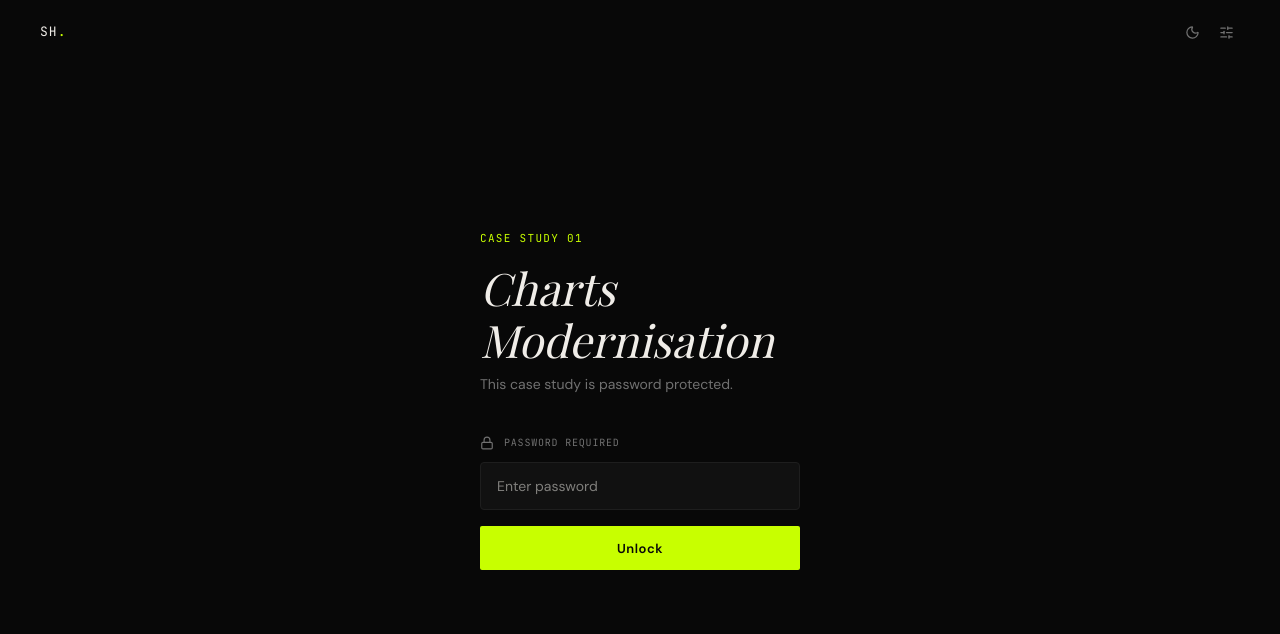
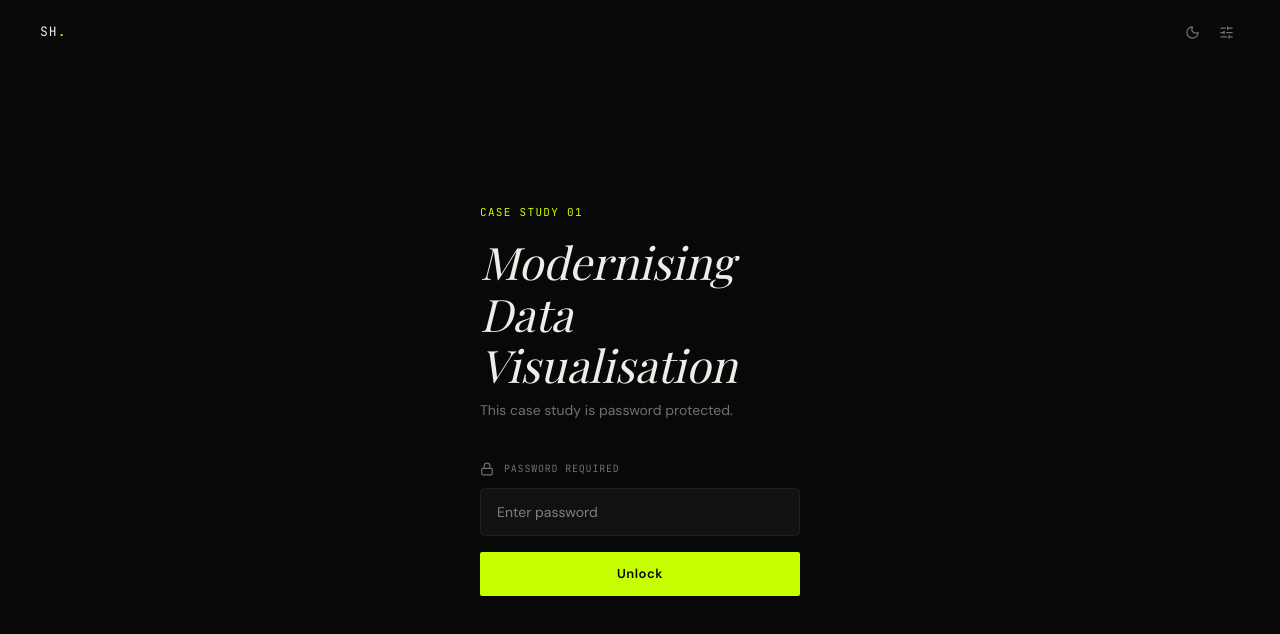
Before and after one commit to siddhanthada/portfolio_v1.2, a Next.js app: page /work/charts-modernisation in a window 1280 px wide. Shown: the top 634 px of the page. Built offline with nearby package versions, Linux system fonts and the light colour scheme.

Commit message:
your commit message

```diff
--- a/app/work/charts-modernisation/page.tsx
+++ b/app/work/charts-modernisation/page.tsx
@@ -376,7 +376,7 @@ export default function ChartsModernisation() {
               margin: '0 0 8px',
             }}
           >
-            Charts Modernisation
+            Modernising Data Visualisation
           </h1>
 
           <p
@@ -655,7 +655,7 @@ export default function ChartsModernisation() {
                 margin: '0 0 16px',
               }}
             >
-              Charts Modernisation
+              Modernising Data Visualisation
             </h1>
           </m.div>
 
@@ -746,7 +746,7 @@ export default function ChartsModernisation() {
           >
             <CaseImage
               src="/work/charts-modernisation/charts-hero.png"
-              alt="Charts Modernisation Hero"
+              alt="Modernising Data Visualisation Hero"
             />
           </m.div>
         </div>
--- a/app/work/customer-360/page.tsx
+++ b/app/work/customer-360/page.tsx
@@ -892,7 +892,7 @@ export default function Customer360() {
               onMouseEnter={(e) => (e.currentTarget.style.color = 'var(--text)')}
               onMouseLeave={(e) => (e.currentTarget.style.color = 'var(--muted)')}
             >
-              Next Case Study → Charts Modernisation
+              Next Case Study → Modernising Data Visualisation
             </Link>
           </div>
         </div>
--- a/app/work/locus-last-mile/page.tsx
+++ b/app/work/locus-last-mile/page.tsx
@@ -1816,7 +1816,7 @@ export default function LocusLastMile() {
           onMouseEnter={(e) => (e.currentTarget.style.color = 'var(--text)')}
           onMouseLeave={(e) => (e.currentTarget.style.color = 'var(--muted)')}
         >
-          Next Case Study: Charts Modernisation →
+          Next Case Study: Modernising Data Visualisation →
         </Link>
       </div>
 
--- a/lib/projects.ts
+++ b/lib/projects.ts
@@ -13,8 +13,8 @@ export const projects: Project[] = [
   {
     slug: 'charts-modernisation',
     number: '01',
-    name: 'Charts Modernisation',
-    oneLiner: 'Migrating jqPlot to Highcharts for Fortune 100 planning workflows.',
+    name: 'Modernising Data Visualisation',
+    oneLiner: 'Rebuilding the visual language of enterprise planning, one chart type at a time.',
     tags: ['Design Systems', 'Data Viz', 'Enterprise'],
     gradient: 'linear-gradient(135deg, #0A0A1A 0%, #0D1F3C 50%, #0A0A1A 100%)',
     accentColor: '#4A90E2',
```
Also changed, not shown: .claude/launch.json, 1 other file (tests, documents, lock files or other folders).
